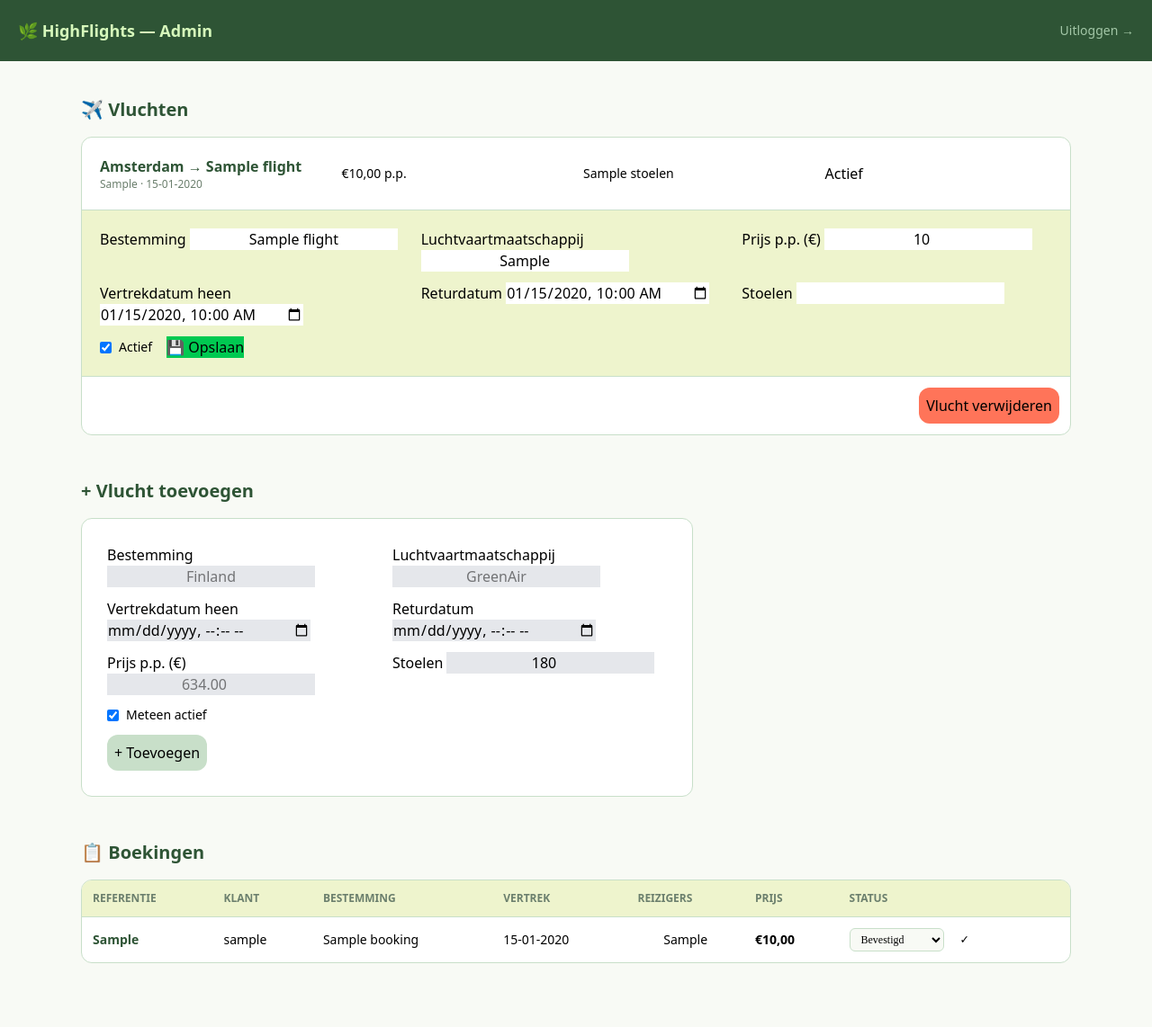
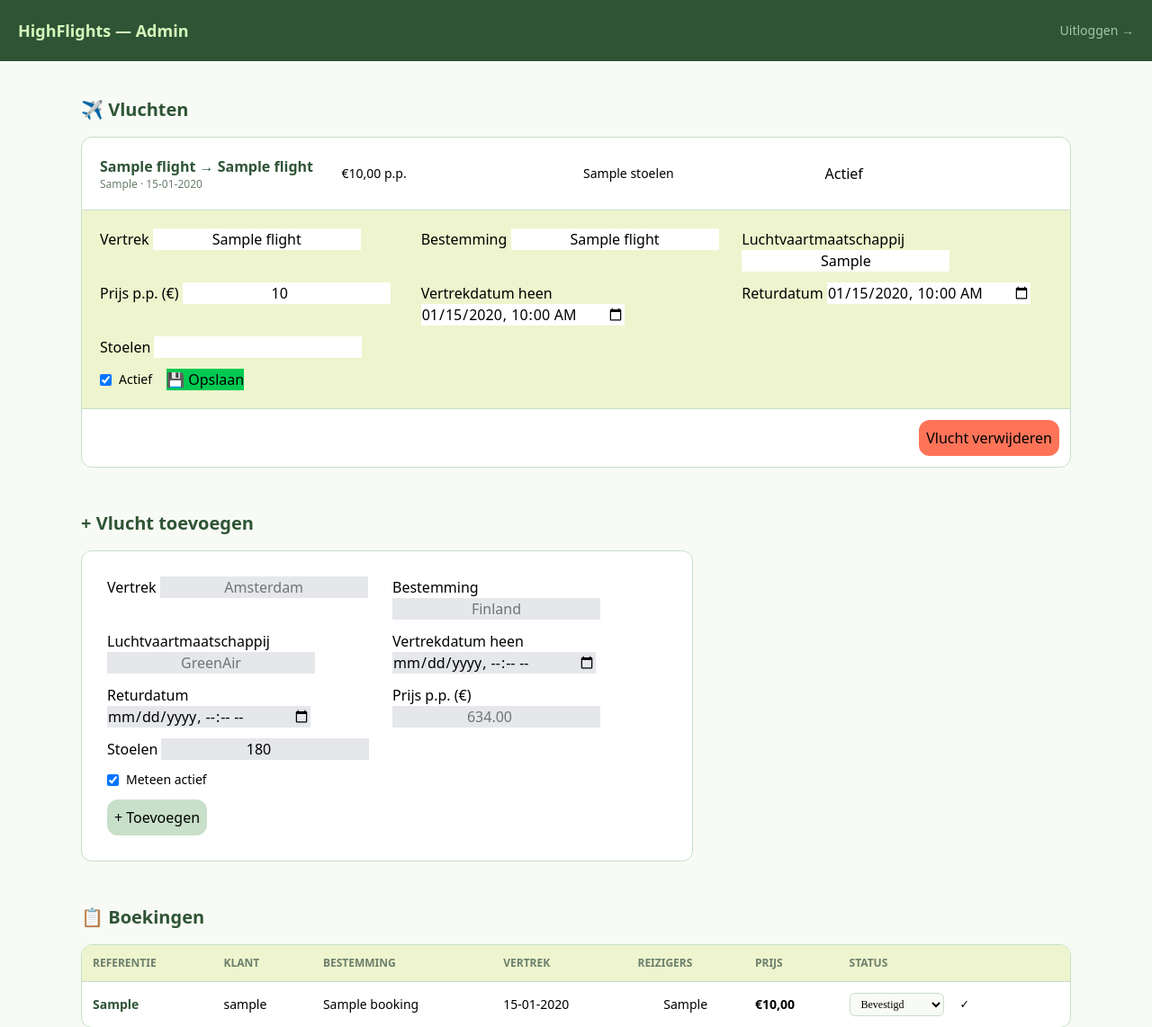
Before and after one commit to Relaced422/reisbureau, a PHP site: page /a_index.php in a window 1280 px wide. Shown: the top 1142 px of the page at 90% size. Before the commit the page ends 1071 px from the top, so only its background shows below. Run offline with PHP 8.4, Linux system fonts and the light colour scheme; the visitor is signed in with stand-in values (Sample User, id 1); tables that the repository leaves empty or names only in its code hold one stand-in row (values such as "Sample post"); some web fonts are replaced.

Commit message:
PHP functionality cleanup - everything works

```diff
--- a/html/a_index.php
+++ b/html/a_index.php
@@ -2,9 +2,6 @@
 require_once __DIR__ . '/db/auth.php';
 require_once __DIR__ . '/db/db.php';
 requireAdmin();
-if (!isset($_SESSION['userId'])) {
-    session_start();
-}
 
 $db = getDB();
 
@@ -13,10 +10,11 @@ if ($_SERVER['REQUEST_METHOD'] === 'POST') {
     $action = $_POST['action'] ?? '';
 
     if ($action === 'add_flight') {
-        $stmt = $db->prepare("INSERT INTO flights (destination_id, destination_name, departure_date, return_date, airline, price, seats, active) VALUES (0, ?, ?, ?, ?, ?, ?, ?)");
+        $stmt = $db->prepare("INSERT INTO flights (destination_id, destination_name, departure_date, departure_name, return_date, airline, price, seats, active) VALUES (0, ?, ?, ?, ?, ?, ?, ?, ?)");
         $stmt->execute([
             $_POST['destination_name'],
             $_POST['departure_date'],
+            $_POST['departure_name'],
             $_POST['return_date'],
             $_POST['airline'],
             $_POST['price'],
@@ -26,8 +24,9 @@ if ($_SERVER['REQUEST_METHOD'] === 'POST') {
     }
 
     if ($action === 'edit_flight') {
-        $stmt = $db->prepare("UPDATE flights SET destination_name=?, airline=?, price=?, departure_date=?, return_date=?, seats=?, active=? WHERE id=?");
+        $stmt = $db->prepare("UPDATE flights SET departure_name=?, destination_name=?, airline=?, price=?, departure_date=?, return_date=?, seats=?, active=? WHERE id=?");
         $stmt->execute([
+            $_POST['departure_name'],
             $_POST['destination_name'],
             $_POST['airline'],
             $_POST['price'],
@@ -49,11 +48,11 @@ if ($_SERVER['REQUEST_METHOD'] === 'POST') {
         $stmt->execute([$_POST['status'], $_POST['id']]);
     }
 
-    header('Location: admin.php');
+    header('Location: a_index.php');
     exit;
 }
 
-$flights  = $db->query("SELECT * FROM flights ORDER BY departure_date ASC")->fetchAll();
+$flights = $db->query("SELECT * FROM flights ORDER BY departure_date ASC")->fetchAll();
 $bookings = $db->query("SELECT * FROM bookings ORDER BY created_at DESC")->fetchAll();
 ?>
 
@@ -74,7 +73,7 @@ $bookings = $db->query("SELECT * FROM bookings ORDER BY created_at DESC")->fetch
 <body class="bg-[#F8FAF5]">
 
     <div class="bg-[#2e5435] p-5 flex items-center justify-between">
-        <span class="text-[#D6F8BB] font-bold text-lg">🌿 HighFlights — Admin</span>
+        <span class="text-[#D6F8BB] font-bold text-lg">HighFlights — Admin</span>
         <a href="/logout.php" class="text-[#A3C7A7] text-sm hover:text-white">Uitloggen →</a>
     </div>
 
@@ -93,13 +92,18 @@ $bookings = $db->query("SELECT * FROM bookings ORDER BY created_at DESC")->fetch
 
                             <div class="grid grid-cols-4 items-center gap-4 p-5">
                                 <div>
-                            <div class="font-bold text-[#2e5435]">Amsterdam → <?= htmlspecialchars($f['destination_name']) ?></div>
-                            <div class="text-xs text-[#6B7F6D]"><?= htmlspecialchars($f['airline']) ?> · <?= date('d-m-Y', strtotime($f['departure_date'])) ?></div>
+                                    <div class="font-bold text-[#2e5435]"><?= htmlspecialchars($f['departure_name']) ?> →
+                                        <?= htmlspecialchars($f['destination_name']) ?>
+                                    </div>
+                                    <div class="text-xs text-[#6B7F6D]"><?= htmlspecialchars($f['airline']) ?> ·
+                                        <?= date('d-m-Y', strtotime($f['departure_date'])) ?>
+                                    </div>
                                 </div>
                                 <div class="text-sm">€<?= number_format($f['price'], 2, ',', '.') ?> p.p.</div>
                                 <div class="text-sm"><?= $f['seats'] ?> stoelen</div>
                                 <div>
-                            <span class="booking-status <?= $f['active'] ? 'status-confirmed' : 'status-cancelled' ?>">
+                                    <span
+                                        class="booking-status <?= $f['active'] ? 'status-confirmed' : 'status-cancelled' ?>">
                                         <?= $f['active'] ? 'Actief' : 'Inactief' ?>
                                     </span>
                                 </div>
@@ -111,28 +115,43 @@ $bookings = $db->query("SELECT * FROM bookings ORDER BY created_at DESC")->fetch
 
                                 <div class="grid grid-cols-3 gap-3">
                                     <div class="form-group">
+                                        <label>Vertrek</label>
+                                        <input type="text" name="departure_name"
+                                            value="<?= htmlspecialchars($f['departure_name']) ?>"
+                                            class="bg-white text-center" />
+                                    </div>
+                                    <div class="form-group">
                                         <label>Bestemming</label>
-                                <input type="text" name="destination_name" value="<?= htmlspecialchars($f['destination_name']) ?>" class="bg-white text-center" />
+                                        <input type="text" name="destination_name"
+                                            value="<?= htmlspecialchars($f['destination_name']) ?>"
+                                            class="bg-white text-center" />
                                     </div>
                                     <div class="form-group">
                                         <label>Luchtvaartmaatschappij</label>
-                                <input type="text" name="airline" value="<?= htmlspecialchars($f['airline']) ?>" class="bg-white text-center" />
+                                        <input type="text" name="airline" value="<?= htmlspecialchars($f['airline']) ?>"
+                                            class="bg-white text-center" />
                                     </div>
                                     <div class="form-group">
                                         <label>Prijs p.p. (€)</label>
-                                <input type="number" name="price" step="0.01" value="<?= $f['price'] ?>" class="bg-white text-center" />
+                                        <input type="number" name="price" step="0.01" value="<?= $f['price'] ?>"
+                                            class="bg-white text-center" />
                                     </div>
                                     <div class="form-group">
                                         <label>Vertrekdatum heen</label>
-                                <input type="datetime-local" name="departure_date" value="<?= date('Y-m-d\TH:i', strtotime($f['departure_date'])) ?>" class="bg-white text-center" />
+                                        <input type="datetime-local" name="departure_date"
+                                            value="<?= date('Y-m-d\TH:i', strtotime($f['departure_date'])) ?>"
+                                            class="bg-white text-center" />
                                     </div>
                                     <div class="form-group">
                                         <label>Returdatum</label>
-                                <input type="datetime-local" name="return_date" value="<?= date('Y-m-d\TH:i', strtotime($f['return_date'])) ?>" class="bg-white text-center" />
+                                        <input type="datetime-local" name="return_date"
+                                            value="<?= date('Y-m-d\TH:i', strtotime($f['return_date'])) ?>"
+                                            class="bg-white text-center" />
                                     </div>
                                     <div class="form-group">
                                         <label>Stoelen</label>
-                                <input type="number" name="seats" value="<?= $f['seats'] ?>" class="bg-white text-center" />
+                                        <input type="number" name="seats" value="<?= $f['seats'] ?>"
+                                            class="bg-white text-center" />
                                     </div>
                                 </div>
 
@@ -147,7 +166,8 @@ $bookings = $db->query("SELECT * FROM bookings ORDER BY created_at DESC")->fetch
                             <form method="post" class="border-t border-[#C8DFC9] p-3 flex justify-end">
                                 <input type="hidden" name="action" value="delete_flight" />
                                 <input type="hidden" name="id" value="<?= $f['id'] ?>" />
-                        <button type="submit" class="cancel-btn bg-[#FF7459] rounded-xl p-2">Vlucht verwijderen</button>
+                                <button type="submit" class="cancel-btn bg-[#FF7459] rounded-xl p-2">Vlucht
+                                    verwijderen</button>
                             </form>
 
                         </div>
@@ -167,24 +187,34 @@ $bookings = $db->query("SELECT * FROM bookings ORDER BY created_at DESC")->fetch
 
                         <div class="grid grid-cols-2 gap-3">
                             <div class="form-group">
+                                <label>Vertrek</label>
+                                <input type="text" name="departure_name" placeholder="Amsterdam" required
+                                    class="bg-gray-200 text-center" />
+                            </div>
+                            <div class="form-group">
                                 <label>Bestemming</label>
-                            <input type="text" name="destination_name" placeholder="Finland" required class="bg-gray-200 text-center" />
+                                <input type="text" name="destination_name" placeholder="Finland" required
+                                    class="bg-gray-200 text-center" />
                             </div>
                             <div class="form-group">
                                 <label>Luchtvaartmaatschappij</label>
-                            <input type="text" name="airline" placeholder="GreenAir" required class="bg-gray-200 text-center" />
+                                <input type="text" name="airline" placeholder="GreenAir" required
+                                    class="bg-gray-200 text-center" />
                             </div>
                             <div class="form-group">
                                 <label>Vertrekdatum heen</label>
-                            <input type="datetime-local" name="departure_date" required class="bg-gray-200 text-center" />
+                                <input type="datetime-local" name="departure_date" required
+                                    class="bg-gray-200 text-center" />
                             </div>
                             <div class="form-group">
                                 <label>Returdatum</label>
-                            <input type="datetime-local" name="return_date" required class="bg-gray-200 text-center" />
+                                <input type="datetime-local" name="return_date" required
+                                    class="bg-gray-200 text-center" />
                             </div>
                             <div class="form-group">
                                 <label>Prijs p.p. (€)</label>
-                            <input type="number" name="price" step="0.01" min="0" placeholder="634.00" required class="bg-gray-200 text-center" />
+                                <input type="number" name="price" step="0.01" min="0" placeholder="634.00" required
+                                    class="bg-gray-200 text-center" />
                             </div>
                             <div class="form-group">
                                 <label>Stoelen</label>
@@ -197,7 +227,8 @@ $bookings = $db->query("SELECT * FROM bookings ORDER BY created_at DESC")->fetch
                         </label>
 
                         <div>
-                        <button type="submit" class="btn btn-primary bg-[#C8DFC9] rounded-xl p-2">+ Toevoegen</button>
+                            <button type="submit" class="btn btn-primary bg-[#C8DFC9] rounded-xl p-2">+
+                                Toevoegen</button>
                         </div>
                     </form>
                 </div>
@@ -235,12 +266,15 @@ $bookings = $db->query("SELECT * FROM bookings ORDER BY created_at DESC")->fetch
                                         <form method="post" class="flex gap-2">
                                             <input type="hidden" name="action" value="update_booking" />
                                             <input type="hidden" name="id" value="<?= $b['id'] ?>" />
-                                    <select name="status" class="border border-[#C8DFC9] rounded-md px-2 py-1 text-xs font-[Kadwa] bg-[#F8FAF5]">
-                                        <option value="pending"   <?= $b['status'] === 'pending'   ? 'selected' : '' ?>>In afwachting</option>
+                                            <select name="status"
+                                                class="border border-[#C8DFC9] rounded-md px-2 py-1 text-xs font-[Kadwa] bg-[#F8FAF5]">
+                                                <option value="pending" <?= $b['status'] === 'pending' ? 'selected' : '' ?>>In
+                                                    afwachting</option>
                                                 <option value="confirmed" <?= $b['status'] === 'confirmed' ? 'selected' : '' ?>>Bevestigd</option>
                                                 <option value="cancelled" <?= $b['status'] === 'cancelled' ? 'selected' : '' ?>>Geannuleerd</option>
                                             </select>
-                                    <button type="submit" class="btn btn-primary" style="padding:4px 10px;font-size:.78rem;">✓</button>
+                                            <button type="submit" class="btn btn-primary"
+                                                style="padding:4px 10px;font-size:.78rem;">✓</button>
                                         </form>
                                     </td>
                                 </tr>
@@ -256,4 +290,5 @@ $bookings = $db->query("SELECT * FROM bookings ORDER BY created_at DESC")->fetch
     </div>
 
 </body>
+
 </html>
```
Lines whose indentation alone changed are shown as unchanged.
